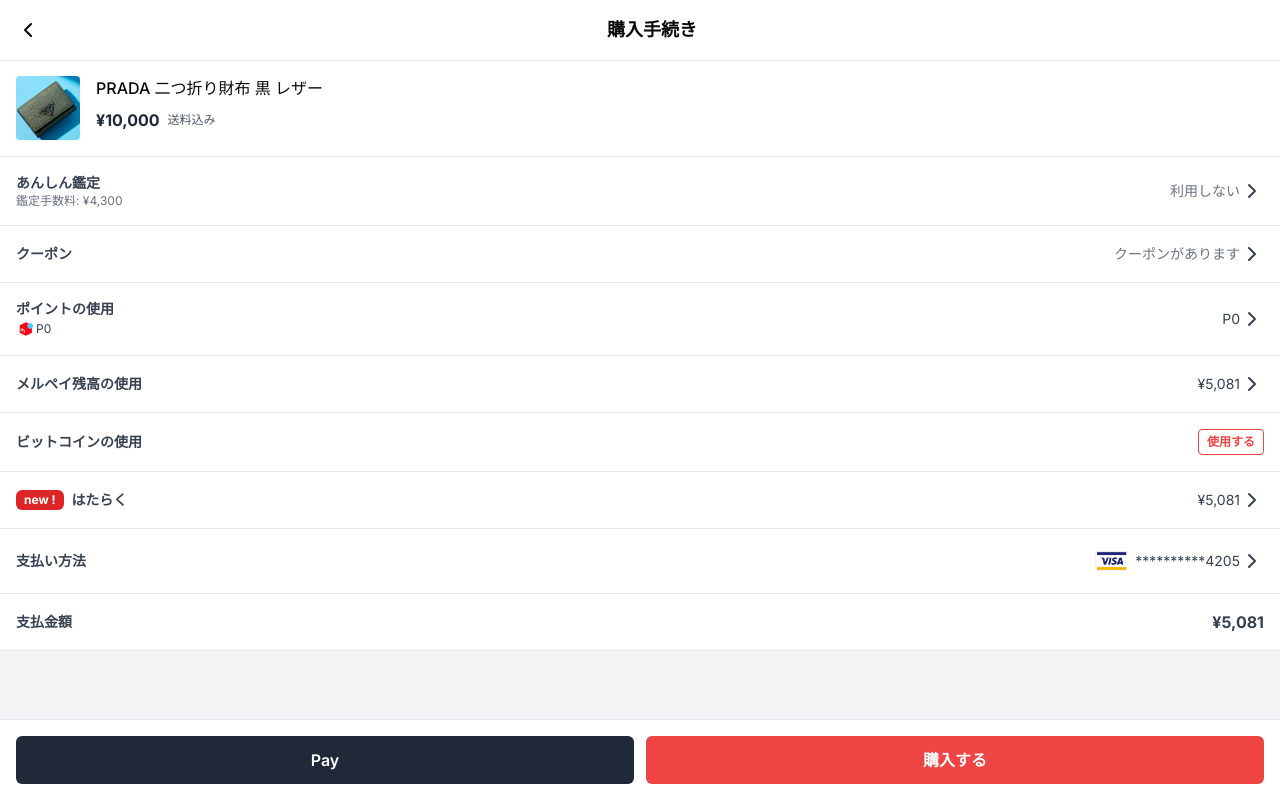
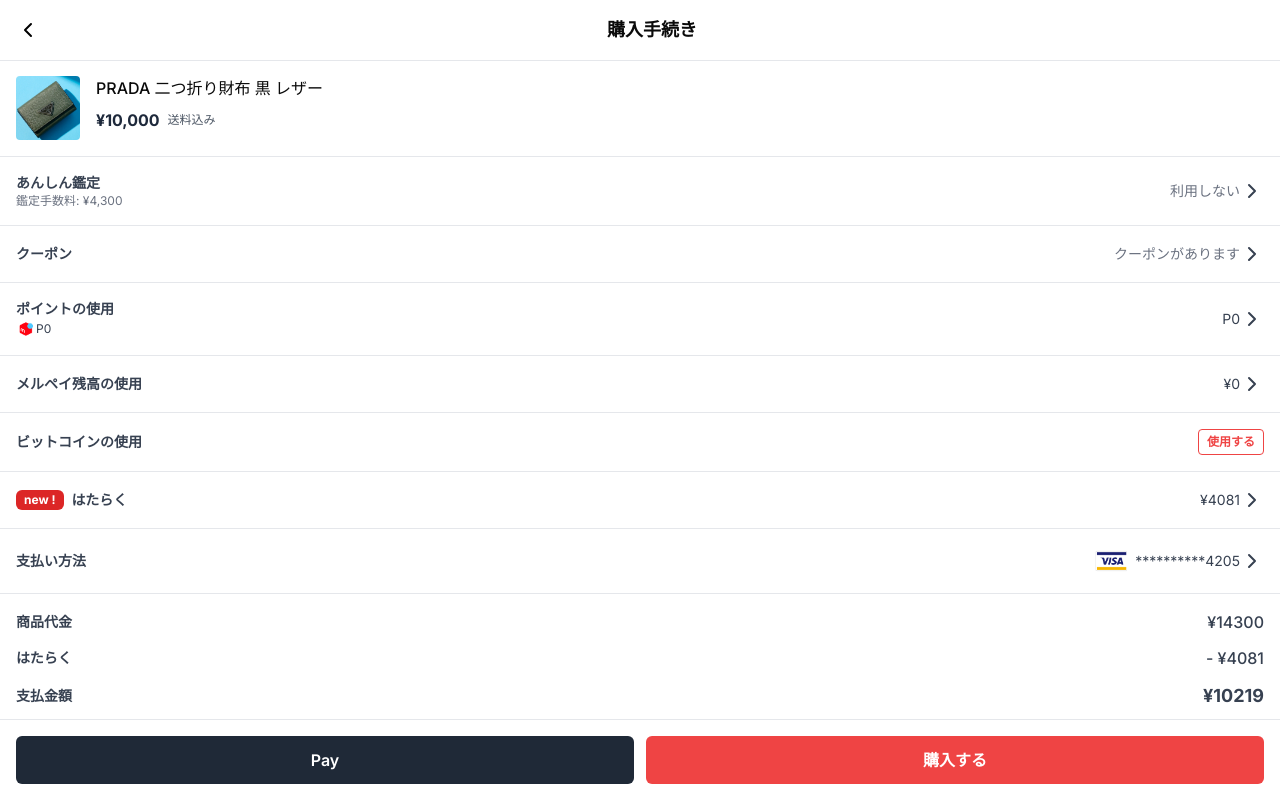
Before and after one commit to SomaTakata/mercari-mackathon-1206, a Next.js app: page /purchase/1 in a window 1280 px wide. Built offline with nearby package versions, Linux system fonts and the light colour scheme.

Commit message:
金額の計算

```diff
--- a/src/app/purchase/[id]/page.tsx
+++ b/src/app/purchase/[id]/page.tsx
@@ -8,6 +8,12 @@
 
 const PaymentDetails: React.FC = () => {
   const router = useRouter();
+  const [workPrice, setWorkPrice] = React.useState(4081);
+  const itemPrice = 10000; // 商品代金
+  const inspectionFee = 4300; // 鑑定手数料
+
+  const paymentAmount = workPrice > 0 ? itemPrice + inspectionFee - workPrice : itemPrice + inspectionFee;
+
   return (
     <div className="min-h-screen bg-gray-100 pb-[55px] pt-[60px]">
       <Header />
@@ -69,7 +75,7 @@
         <div className="flex items-center justify-between border-b border-gray-200 p-4">
           <p className="text-sm  font-semibold  text-gray-700">メルペイ残高の使用</p>
           <div className="flex items-center">
-            <span className="text-sm text-gray-700">¥5,081</span>
+            <span className="text-sm text-gray-700">¥0</span>
             <ChevronRight className="size-6 text-gray-700" />
           </div>
         </div>
@@ -89,7 +95,7 @@
             <p className="text-sm  font-semibold  text-gray-700">はたらく</p>
           </div>
           <div className="flex items-center" onClick={() => router.push('/purchase/payment_method/work')}>
-            <span className="text-sm text-gray-700">¥5,081</span>
+            <span className="text-sm text-gray-700">¥{workPrice}</span>
             <ChevronRight className="size-6 text-gray-700" />
           </div>
         </div>
@@ -110,10 +116,27 @@
         </div>
 
         {/* メルペイ残高の使用 */}
-        <div className="flex items-center justify-between border-b border-gray-200 p-4">
-          <p className="text-sm  font-semibold  text-gray-700">支払金額</p>
-          <span className="font-bold text-gray-700">¥5,081</span>
-        </div>
+        {workPrice > 0 ? (
+          <div className="flex flex-col gap-3 border-b p-4">
+            <div className="flex items-center justify-between  ">
+              <p className="text-sm font-semibold text-gray-700">商品代金</p>
+              <span className="font-medium  text-gray-700">¥{itemPrice + inspectionFee}</span>
+            </div>
+            <div className="flex items-center justify-between  ">
+              <p className="text-sm font-semibold text-gray-700">はたらく</p>
+              <span className="font-medium text-gray-700">- ¥{workPrice}</span>
+            </div>
+            <div className="flex items-center justify-between">
+              <p className="text-sm font-semibold text-gray-700">支払金額</p>
+              <span className="text-lg font-bold  text-gray-700">¥{paymentAmount}</span>
+            </div>
+          </div>
+        ) : (
+          <div className="flex items-center justify-between border-b border-gray-200 p-4">
+            <p className="text-sm  font-semibold  text-gray-700">支払金額</p>
+            <span className="font-bold text-gray-700">¥5,081</span>
+          </div>
+        )}
       </div>
       <Footer />
     </div>
```
